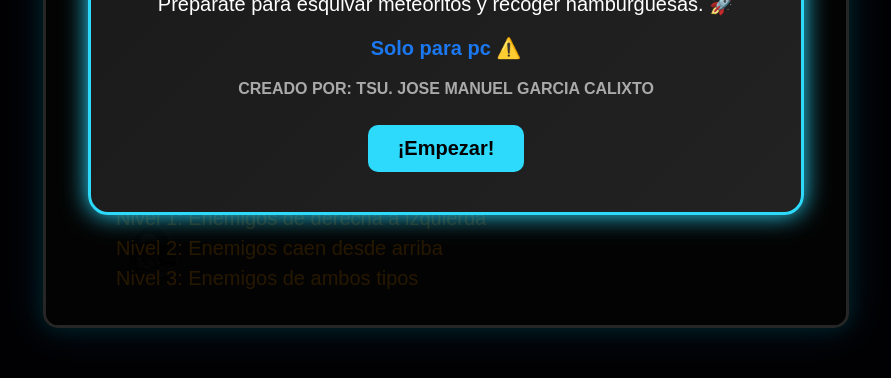
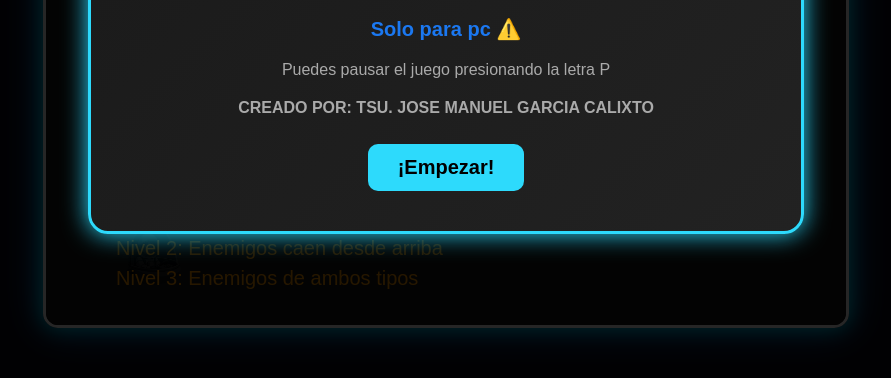
Before and after one commit to ManuelCalixto/naveespacial, a plain HTML site: page index.html in a window 1280 px wide. Shown: the part 358-736 px from the top of the page, without its empty margins (194-1085 px from the left). Drawn offline with Linux system fonts and the light colour scheme.

Commit message:
Modificacion en el archivo inde.html

```diff
--- a/css/style.css
+++ b/css/style.css
@@ -81,6 +81,13 @@ canvas {
     color: #1b78f1;
 }
 
+#bienvenida-contenido h7 {
+    font-size: 16px;
+    margin-top: -10px;
+    margin-bottom: 20px;
+    color: #aaa;
+}
+
 
 #btn-empezar {
     padding: 12px 30px;
--- a/index.html
+++ b/index.html
@@ -19,6 +19,7 @@
                 <h1>Bienvenido a Astronauta en Apuros 🧑🏻‍🚀 </h1>
                 <p>Prepárate para esquivar meteoritos y recoger hamburguesas. 🚀</p>
                 <h6>Solo para pc ⚠️</h6>
+                <h7>Puedes pausar el juego presionando la letra P</h7>
                 <h5>CREADO POR: TSU. JOSE MANUEL GARCIA CALIXTO</h5>
                 <button id="btn-empezar">¡Empezar!</button>
             </div>
```
